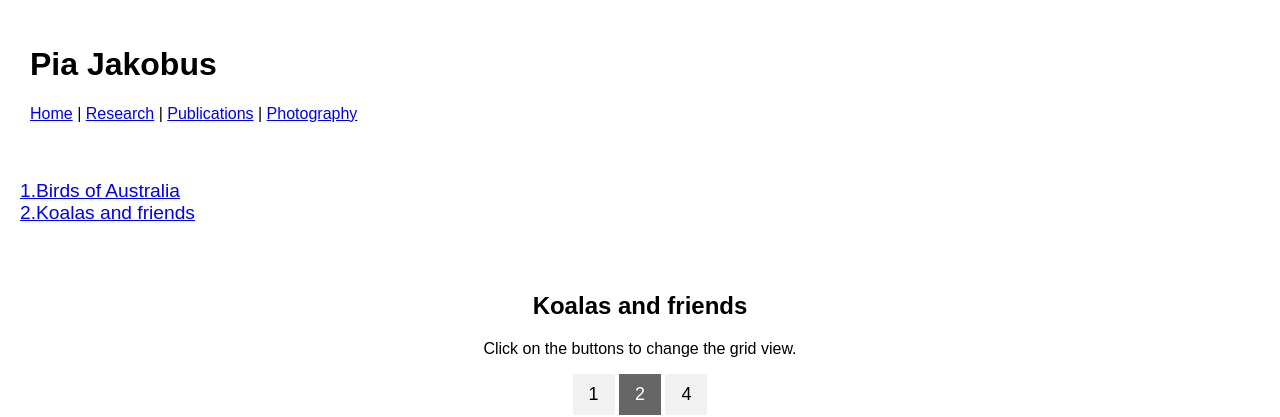
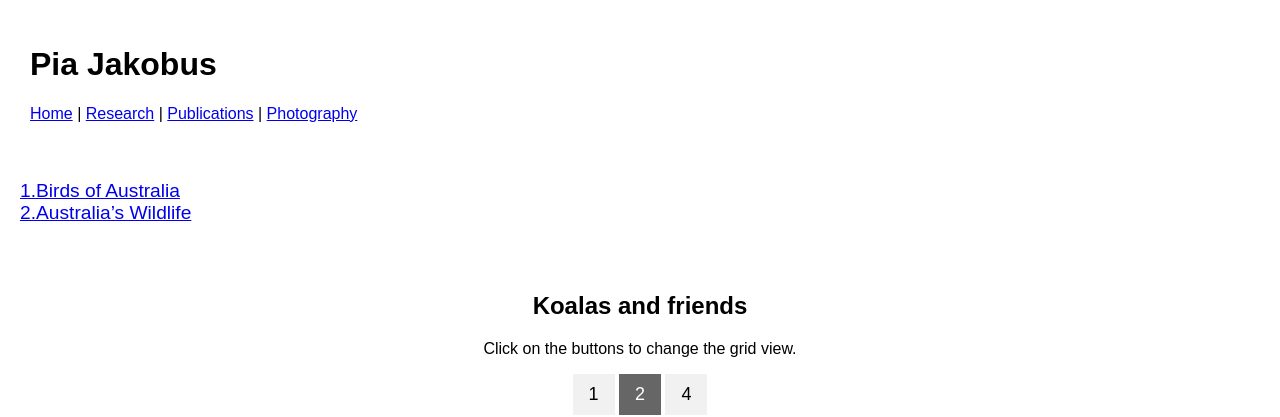
Before and after one commit to PiaJakobus/PiaJakobus.github.io, a Jekyll site: the page built from wildlife.md, in a window 1280 px wide and 900 px high. Shown: the top 417 px of the window. Built offline with Jekyll 4.4.1, drawn with Linux system fonts in a browser that asks for light colours; our own code applies the rules of GitHub Pages for plain Markdown files.

Commit message:
del picture

```diff
--- a/wildlife.md
+++ b/wildlife.md
@@ -1,6 +1,7 @@
-<a STYLE="margin: 30px 20px 10px 20px" href="{{site.baseurl}}/birds"><big>1.Birds of Australia</big></a>
+<a STYLE="margin: 30px 20px 10px 20px" href="#myHeader"><big>1.Birds of Australia</big></a>
 <br>
-<a STYLE="margin: 30px 20px 10px 20px" href="#myHeader"><big>2.Koalas and friends</big></a>
+<a STYLE="margin: 30px 20px 10px 20px" href="{{site.baseurl}}/wildlife"><big>2.Australia's Wildlife</big></a>
+
 
 
 <html>
@@ -87,8 +88,6 @@ body {
   </div>
   <div class="column">
     <img src="/pictures/wildlife/koala5.jpg" style="width:100%">
-    <img src="/pictures/wildlife/kan5.jpg" style="width:100%">
-        <img src="/pictures/wildlife/kan4.jpg" style="width:100%">
             <img src="/pictures/wildlife/dingo2.jpg" style="width:100%">
 
   </div>
@@ -96,7 +95,7 @@ body {
     <img src="/pictures/wildlife/kan2.jpg" style="width:100%">
     <img src="/pictures/wildlife/koala4.jpg" style="width:100%">
 <img src="/pictures/wildlife/ausdevil.jpg" style="width:100%">
-    <img src="/pictures/wildlife/koala3.jpg" style="width:100%">
+        <img src="/pictures/wildlife/kan4.jpg" style="width:100%">
 
   </div>
 </div>
```
Also changed, not shown: 2 other files.
